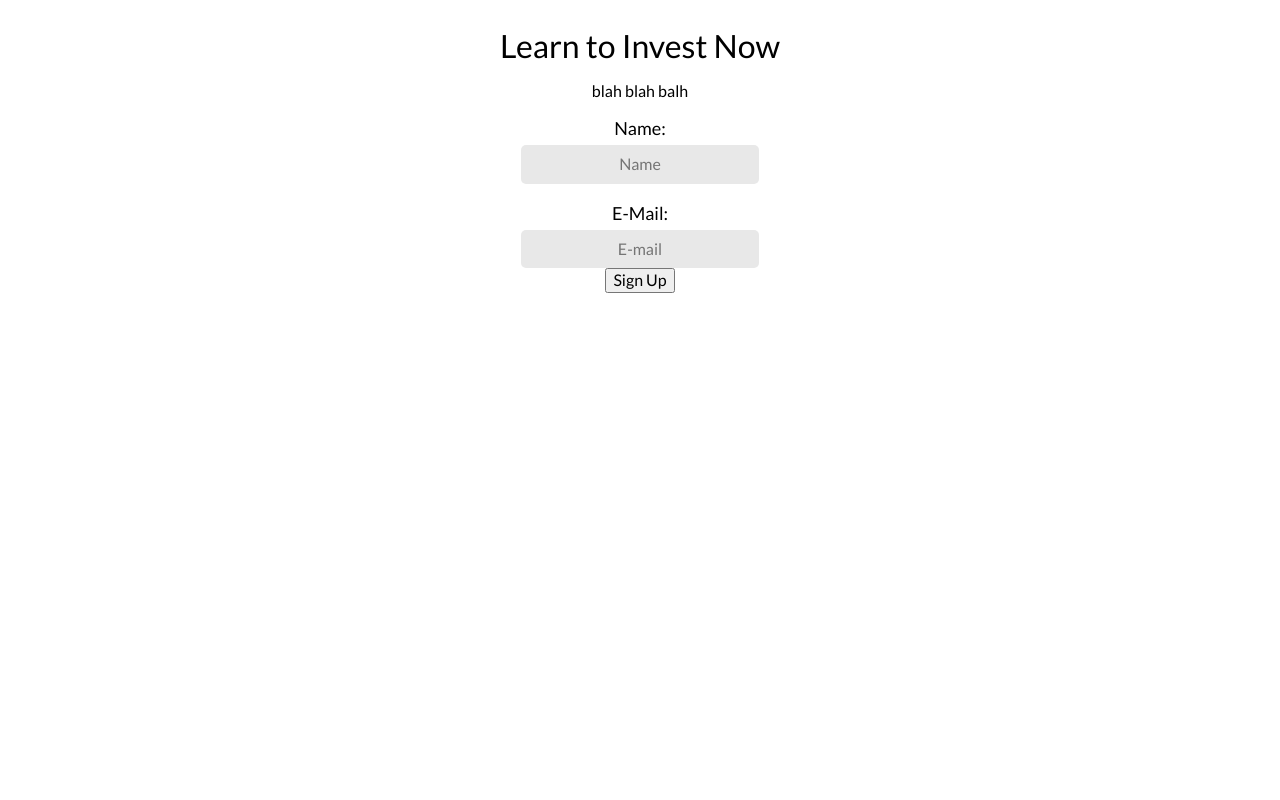
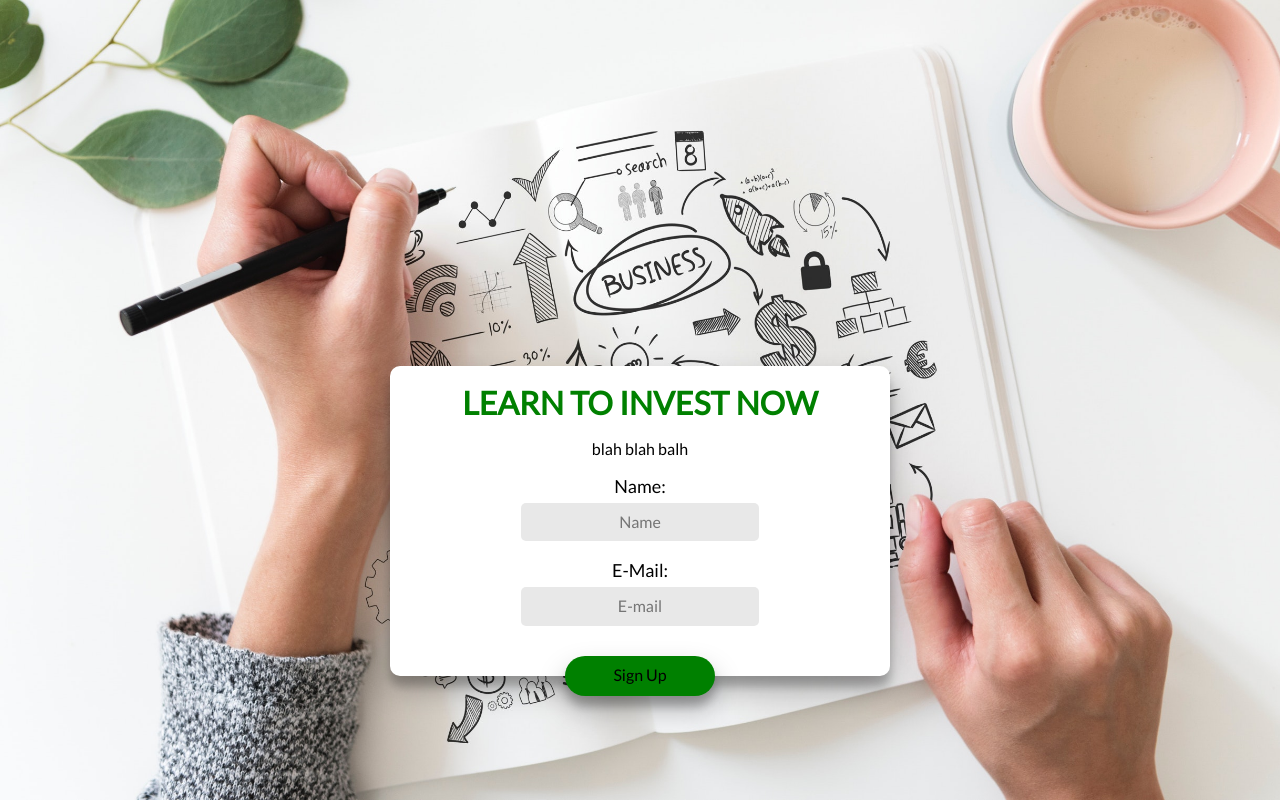
Before and after one commit to lightninglinus/lab3, a plain HTML site: page index.html in a window 1280 px wide. Drawn offline with Linux system fonts and the light colour scheme.

Commit message:
More Css
Added a bunch of css styling to the website

```diff
--- a/css/style.css
+++ b/css/style.css
@@ -397,9 +397,17 @@ My Personal Code
 body {
 	font-family: 'Lato', sans-serif;
 	text-align: center;
-	margin-top: 30px;
+	margin-top: 350px;
+	background-color: #f2f2f2;
+	background-image: url("planback.jpg");
+	background-size: cover;
+	background-repeat: no-repeat;
+	background-attachment: fixed;
+	background-position: top center;
 }
 h1 {
+	font-weight: bold;
+	color: green;
 }
 p {
 	padding-bottom: 8px;
@@ -419,3 +427,31 @@ input{
 	padding-right: 30px;
 	text-align: center;
 }
+button {
+	border: none;
+	border-radius: 20px;
+	margin-top: 30px;
+	width: 150px;
+	height: 40px;
+	background-color: green;
+	box-shadow: 0 14px 28px
+	rgba(0,0,0,0.25), 0 10px 10px
+	rgba(0,0,0,0.22);
+}
+
+.card {
+  background: #fff;
+  border-radius: 10px;
+  display: inline-block;
+  height: 310px;
+  margin: 1rem;
+  position: relative;
+  width: 500px;
+
+}
+
+.card-1 {
+	box-shadow: 0 14px 28px
+	rgba(0,0,0,0.25), 0 10px 10px
+	rgba(0,0,0,0.22);
+}
--- a/index.html
+++ b/index.html
@@ -12,8 +12,9 @@
 
 <body>
   	<form class="contain" action="#null"  method="get">
+	  <div class="card card-1">
 	  <div>
-	    <h1>Learn to Invest Now</h1>
+	    <h1>LEARN TO INVEST NOW</h1>
 		<h3>blah blah balh</h3>
 	  </div>
 	  <div class="row">
@@ -28,5 +29,6 @@
 	 <div class = "button">
        <button class="button">Sign Up</button>
 	 </div>
+	 </div>
 </body>
 </html>
```
Also changed, not shown: css/planback.jpg (added), 2 other files.
